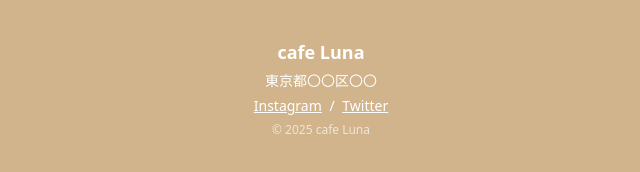
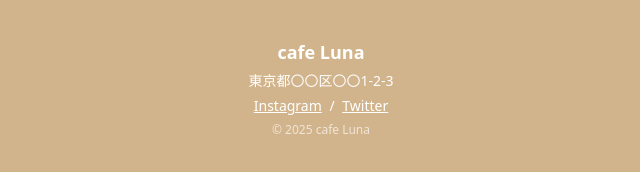
Before and after one commit to magicE115/LP-Cafe-Luna, a plain HTML site: page index.html in a window 1280 px wide. Shown: the part 3851-4023 px from the top of the page, 319-959 px from the left. Drawn offline with Linux system fonts and the light colour scheme; files whose address does not match are found by name.

Commit message:
Add files via upload

```diff
--- a/index.html
+++ b/index.html
@@ -95,7 +95,7 @@
 
     <footer class="footer">
         <p class="footer-logo">cafe Luna</p>
-        <p>東京都〇〇区〇〇</p>
+        <p>東京都〇〇区〇〇1-2-3</p>
         <p>
             <a href="#" target="_blank">Instagram</a> /
             <a href="#" target="_blank">Twitter</a>
```
